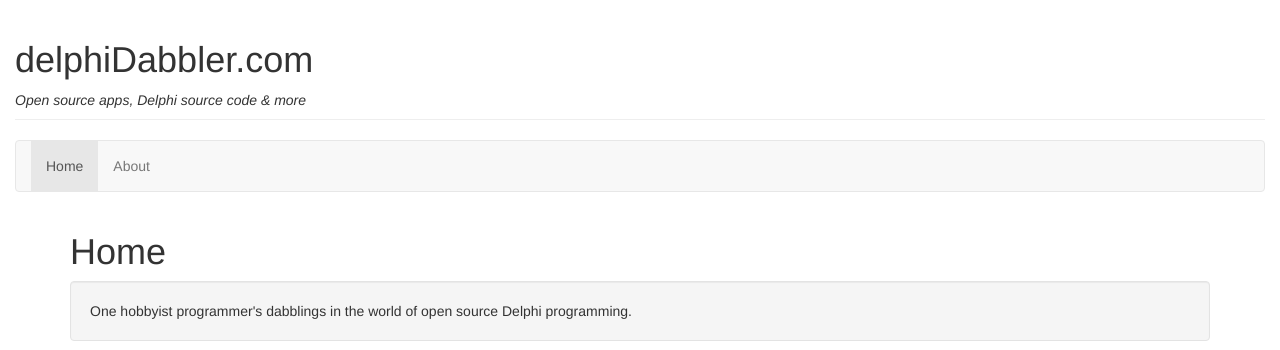
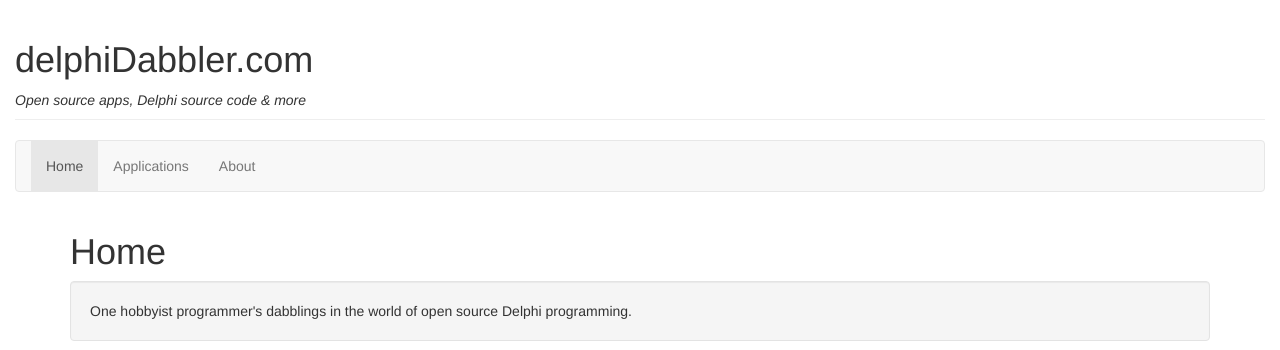
Before and after one commit to delphidabbler/delphidabbler.github.io, a Jekyll site: the page built from index.html, in a window 1280 px wide. Shown: the top 350 px of the page. Built offline with Jekyll 4.4.1, drawn with Linux system fonts in a browser that asks for light colours; nearby versions of some CDN libraries.

Commit message:
Add program page to navigation
Also added page link to core.yaml

```diff
--- a/_data/core.yml
+++ b/_data/core.yml
@@ -1,6 +1,8 @@
+---
+
 # Links
-
 homeLink: "/"
+appsLink: "/programs.html"
 aboutLink: "/about.html"
 
 # Site Logo Text
--- a/_includes/navigation.html
+++ b/_includes/navigation.html
@@ -13,6 +13,7 @@
   <div class="collapse navbar-collapse" id="navbar-toggle-collapse">
     <ul class="nav navbar-nav">
       <li{% if page.url == site.data.core.homeLink %} class="active"{% endif %}><a href="{{ site.data.core.homeLink }}">Home</a></li>
+      <li{% if page.url == site.data.core.appsLink %} class="active"{% endif %}><a href="{{ site.data.core.appsLink }}">Applications</a></li>
       <li{% if page.url == site.data.core.aboutLink %} class="active"{% endif %}><a href="{{ site.data.core.aboutLink }}">About</a></li>
     </ul>
   </div><!-- /.navbar-collapse -->
```
